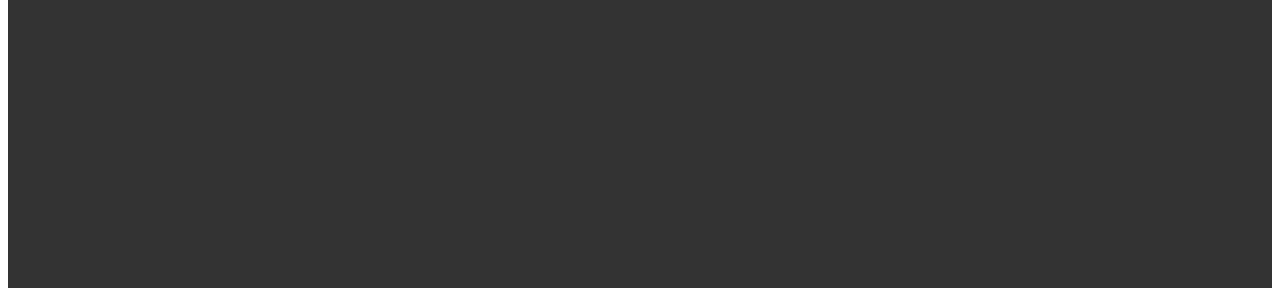
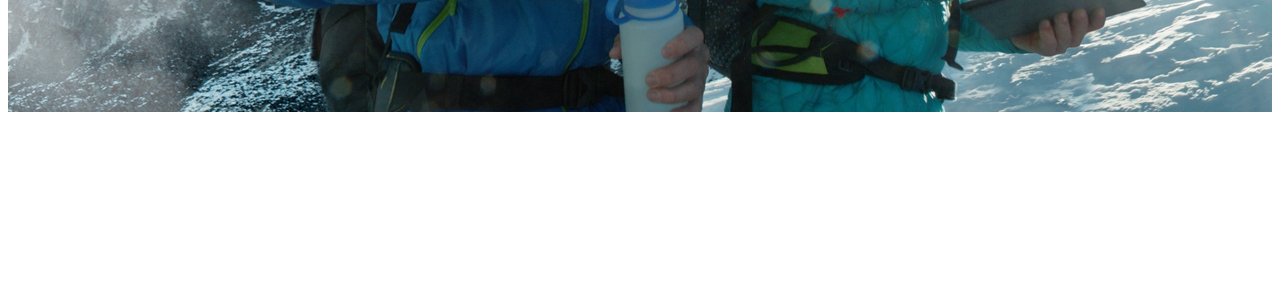
Before and after one commit to mumani/Apple, a plain HTML site: page index.html in a window 1280 px wide. Shown: the part 512-805 px from the top of the page. Drawn offline with Linux system fonts and the light colour scheme.

Commit message:
Background Image

```diff
--- a/main.css
+++ b/main.css
@@ -12,8 +12,7 @@ body{
   margin-top: 0 !important;
   padding-top: 0 !important;
   display: block;
-  background-image: url();
-  background-attachment: scroll;
+
   font-family: "Lucida Grande", "Lucida Sans Unicode", Helvetica, Arial, Verdana, sans-serif;
   font-size: 12px;
   line-height: 18px;
@@ -24,18 +23,23 @@ p{
   font-size: 38px;
   font-weight: 50px;
   color: #fff;
+
 }
 
 .main{
   text-align: center;
+
 }
 
 .main {
     height: 100%; width: 100%;
-    background-color: #333;
+
     display: inline-table;
 }
 .paragraph {
     display: table-cell;
     vertical-align: middle;
+    background-image: url("./image/your_verse_hero.jpg");
+    background-attachment: scroll;
+    background-repeat: no-repeat;
 }
```
Also changed, not shown: image/your_verse_hero.jpg (added).
